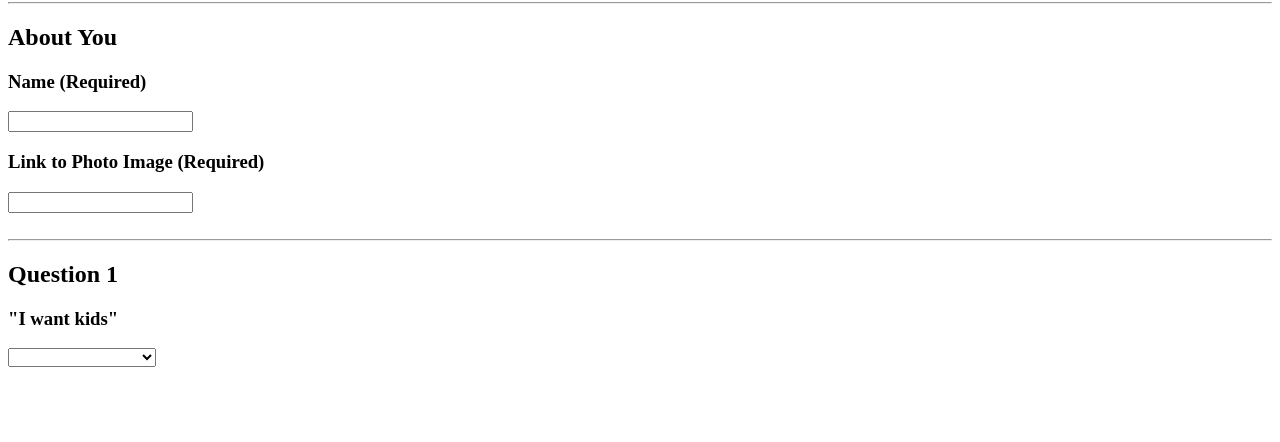
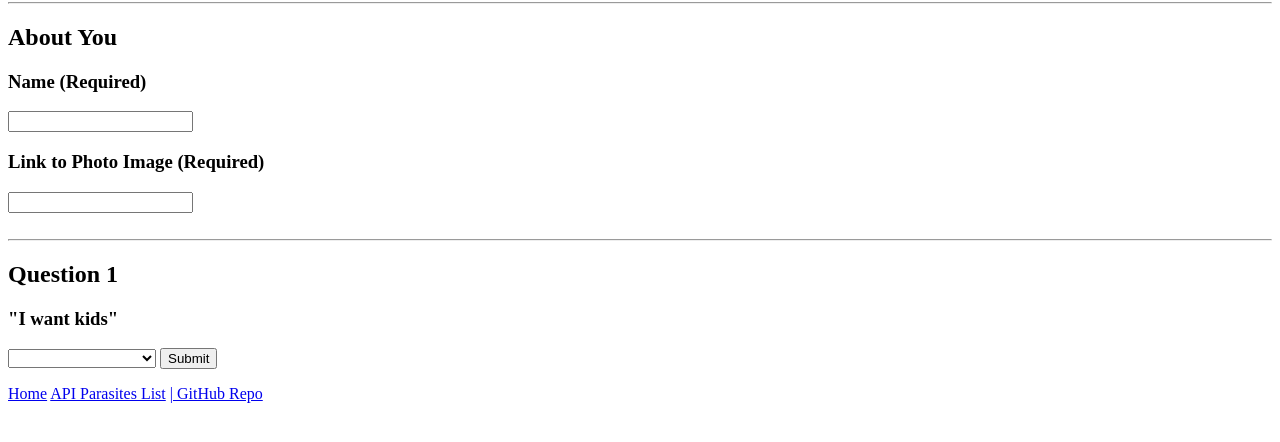
Before and after one commit to Saluki-scribe/Parasite-Finder, a website: page app/public/survey.html in a window 1280 px wide. Shown: the part 78-520 px from the top of the page. Drawn offline with Linux system fonts and the light colour scheme.

Commit message:
Added submit button and footer to survey.html. Added footer to home.html.

```diff
--- a/app/public/survey.html
+++ b/app/public/survey.html
@@ -31,6 +31,14 @@
             <option value="4">4</option>
             <option value="5">5 (Strongly Agree)</option>
         </select>
+        <button type="submit" id="submit">Submit</button>
+        <footer>
+            <p>
+                <a href="/">Home</a>
+                <a href="/api/parasites">API Parasites List</a>
+                <a href="https://github.com/Saluki-scribe/Parasite-Finder">| GitHub Repo</a>
+            </p>
+        </footer>
     </div>
 </body>
 </html>
```
Also changed, not shown: app/public/home.html (+7 -0 lines).
